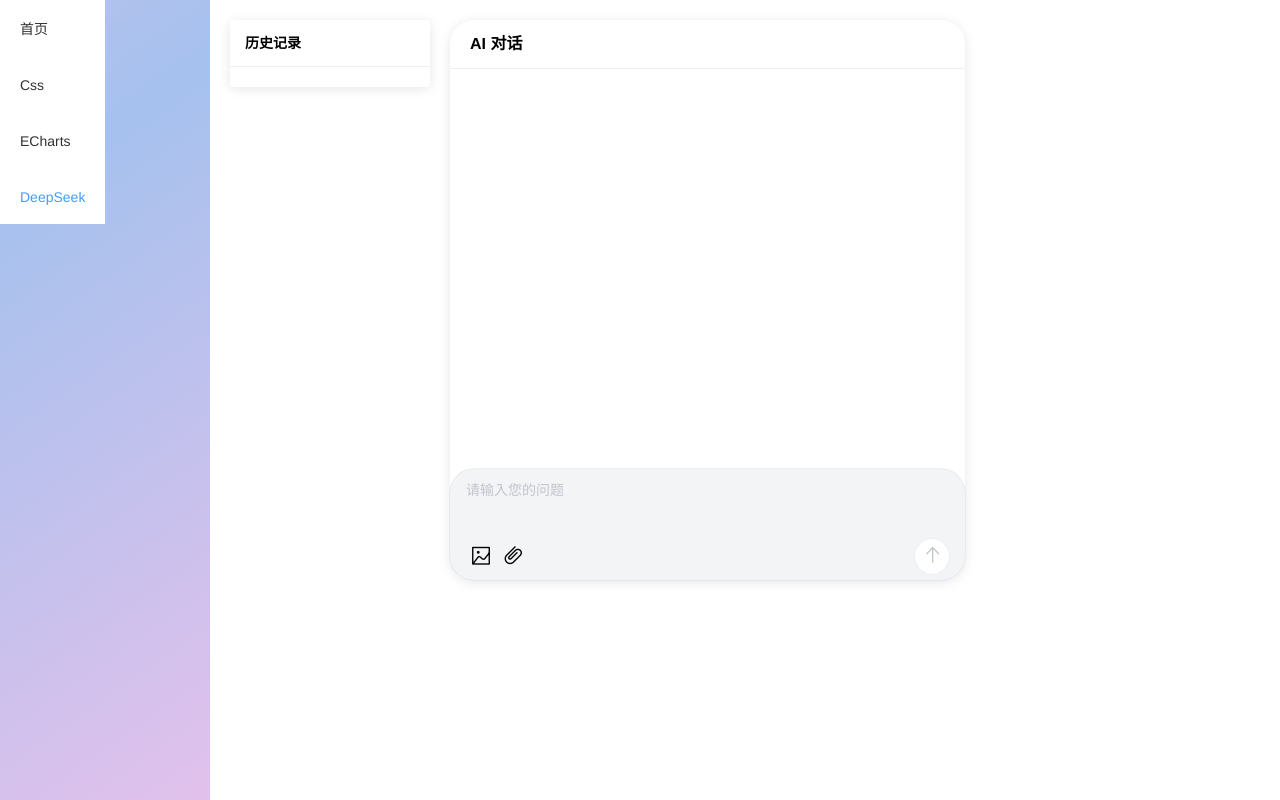
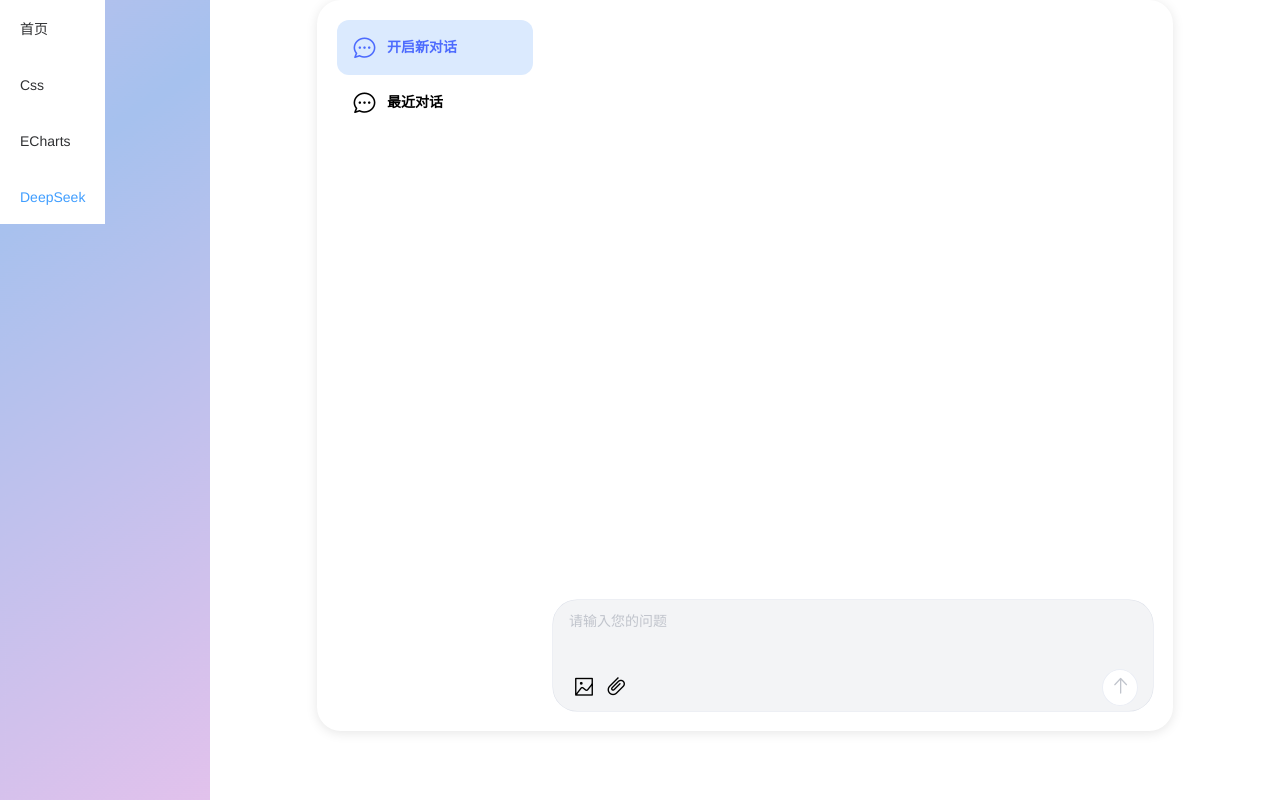
Before and after one commit to povertyPoor/gadget, a Vue app: page /DeepSeek in a window 1280 px wide. Built offline with nearby package versions, Linux system fonts and the light colour scheme.

Commit message:
1、新增添加新对话，2、优化历史对话展示

```diff
--- a/src/styles/index.scss
+++ b/src/styles/index.scss
@@ -63,3 +63,8 @@ div:focus {
 .app-container {
   padding: 20px;
 }
+
+.message-content p {
+  margin-block-start: 0 !important;
+  margin-block-end: 0 !important;
+}
--- a/src/views/DeepSeek/index.vue
+++ b/src/views/DeepSeek/index.vue
@@ -1,8 +1,13 @@
 <template>
   <div class="chat-container">
-    <div class="history-panel">
+    <div class="function-panel">
+      <div class="new-dialogue" @click="newDialogue">
+        <span class="el-icon el-icon-chat-dot-round"></span>
+        <span>开启新对话</span>
+      </div>
       <div class="history-header">
-        <span>历史记录</span>
+        <span class="el-icon el-icon-chat-dot-round"></span>
+        <span>最近对话</span>
       </div>
       <div class="history-list">
         <div
@@ -16,9 +21,6 @@
       </div>
     </div>
     <div class="custom-dialog">
-      <div class="dialog-header">
-        <span>AI 对话</span>
-      </div>
       <div class="chat-window">
         <div
           v-for="(msg, index) in messages"
@@ -121,8 +123,20 @@ export default {
         });
       }
     },
+    newDialogue() {
+      this.messages = [];
+    },
     loadHistory(history) {
-      this.messages = history.messages;
+      this.messages = [...history.messages];
+      this.$nextTick(() => {
+        history.messages.forEach((item, index) => {
+          if (item.role == "assistant") {
+            const htmlContent = marked.parse(item.content);
+            document.getElementById(`markdown-content-${index}`).innerHTML =
+              htmlContent;
+          }
+        });
+      });
     },
     async sendMessage() {
       if (!this.inputMessage.trim()) return;
@@ -187,25 +201,40 @@ export default {
 }
 
 .chat-container {
-  width: 100%;
+  display: flex;
+  align-items: flex-start;
+  position: relative;
+  margin: 0 auto;
+  padding: 20px;
+  width: 80%;
   height: 100%;
-  padding: 20px;
-  position: relative;
-  display: flex;
   gap: 20px;
-  align-items: flex-start;
+  border-radius: 24px;
+  box-shadow: 0 2px 12px 0 rgba(0, 0, 0, 0.1);
 
-  .history-panel {
+  .function-panel {
+    height: 690px;
     width: 200px;
-    background: white;
-    border-radius: 4px;
-    box-shadow: 0 2px 12px 0 rgba(0, 0, 0, 0.1);
 
-    .history-header {
+    .history-header,
+    .new-dialogue {
+      display: flex;
+      align-items: center;
       padding: 15px;
-      border-bottom: 1px solid #ebeef5;
       font-size: 14px;
       font-weight: bold;
+    }
+
+    .new-dialogue {
+      background-color: rgb(219, 234, 254);
+      border-radius: 12px;
+      color: #4d6bfe;
+      cursor: pointer;
+    }
+
+    .el-icon {
+      margin-right: 10px;
+      font-size: 25px;
     }
 
     .history-list {
@@ -226,31 +255,15 @@ export default {
   }
 
   .custom-dialog {
-    width: 50%;
+    width: 75%;
     min-width: 300px;
     max-width: 800px;
     background: white;
-    border-radius: 24px;
-    box-shadow: 0 2px 12px 0 rgba(0, 0, 0, 0.1);
     z-index: 2000;
-
-    .dialog-header {
-      padding: 15px 20px;
-      border-bottom: 1px solid #ebeef5;
-      display: flex;
-      justify-content: space-between;
-      align-items: center;
-      font-size: 16px;
-      font-weight: bold;
-
-      .el-button {
-        padding: 0;
-      }
-    }
   }
 
   .chat-window {
-    height: 400px;
+    height: 580px;
     overflow-y: auto;
     padding: 10px;
     border-radius: 4px;
```
